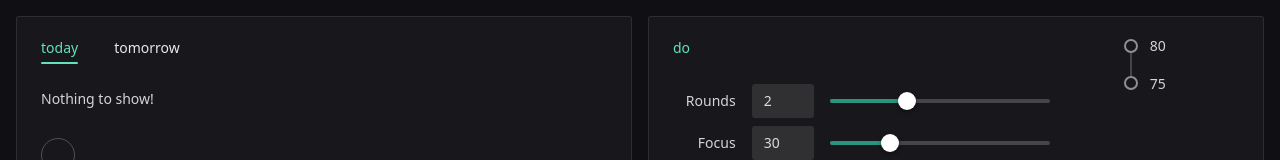
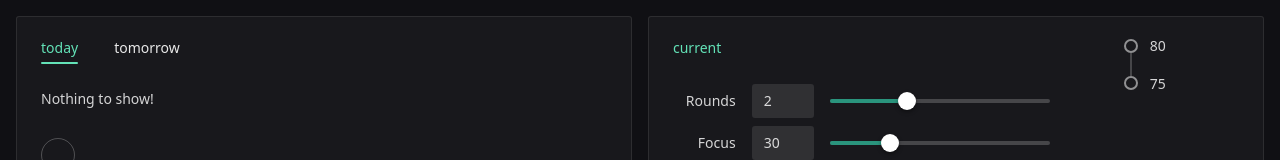
Before and after one commit to ahme-dev/devpace, a Vue app: page / in a window 1280 px wide. Shown: the top 160 px of the page. Built offline with nearby package versions, Linux system fonts and the light colour scheme; some icons are missing.

Commit message:
refactor: change pomodoro title

```diff
--- a/src/components/Pomodoro.vue
+++ b/src/components/Pomodoro.vue
@@ -56,7 +56,8 @@
 		<NGrid :cols="3">
 			<NGridItem span="2">
 				<NSpace vertical :size="25">
-					<NText size="large" type="primary">do</NText>
+					<!-- Title -->
+					<NText size="large" type="primary">current</NText>
 
 					<!-- Sliders -->
 					<NSpace vertical>
```
